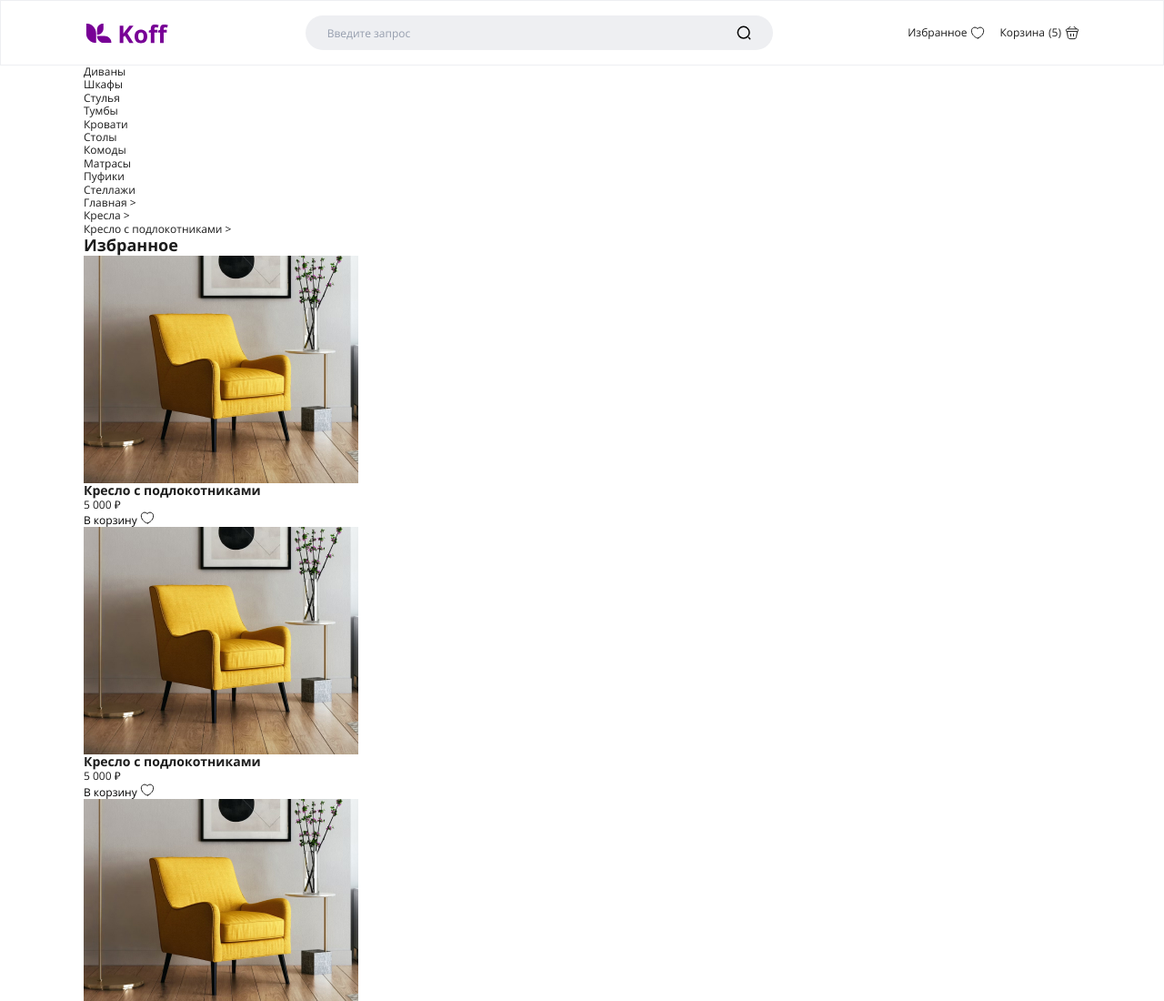
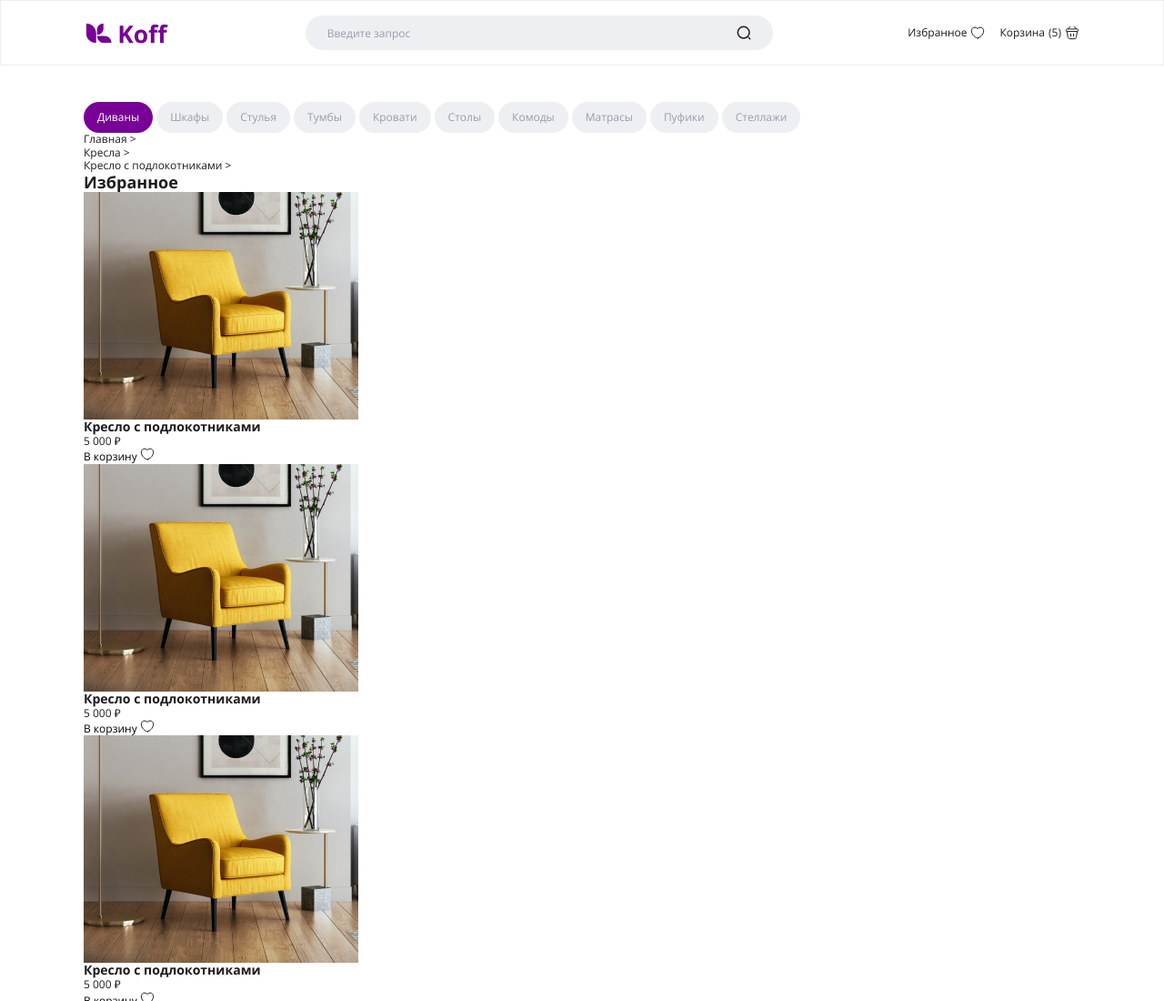
Before and after one commit to hemodon/koff, a website built with Vite: page index.html in a window 1280 px wide. Shown: the top 1100 px of the page at 91% size. Built offline with nearby package versions, Linux system fonts and the light colour scheme.

```diff
--- a/index.html
+++ b/index.html
@@ -63,7 +63,7 @@
 			<div class="container catalog__container">
 				<ul class="catalog__list">
 					<li class="catalog__item">
-						<a class="catalog__link" href="/category?slug=Диваны">Диваны</a>
+						<a class="catalog__link catalog__link-active" href="/category?slug=Диваны">Диваны</a>
 					</li>
 					<li class="catalog__item">
 						<a class="catalog__link" href="/category?slug=Шкафы">Шкафы</a>
--- a/style.scss
+++ b/style.scss
@@ -2,3 +2,4 @@
 @import 'styles/default.scss';
 @import 'styles/logo.scss';
 @import 'styles/header.scss';
+@import 'styles/catalog.scss';
--- /dev/null
+++ b/styles/catalog.scss
@@ -0,0 +1,61 @@
+.catalog {
+	overflow-x: hidden;
+	padding-top: 24px;
+
+	@media (min-width: 580px) {
+		padding-top: 32px;
+	}
+
+	@media (min-width: 820px) {
+		padding-top: 40px;
+	}
+
+  &__container {
+		padding-right: 0;
+
+		@media (min-width: 820px) {
+			padding-right: 43px;
+		}
+
+		@media (min-width: 820px) {
+			padding-right: 92px;
+		}
+	}
+
+  &__list {
+		overflow-x: auto;
+		display: flex;
+		gap: 4px;
+	}
+
+  &__link {
+		display: block;
+		padding: 9px 14px;
+		color: var(--silver, #969EAE);
+		border-radius: 32px;
+		border: 1px solid transparent;
+		background: var(--form, #EEEFF2);
+		outline: none;
+
+		&:hover,
+		&:focus-visible {
+			color: var(--violet, #780096);
+			border-color: var(--violet, #780096);
+		}
+
+		&:active,
+		&-active {
+			color: #fff;
+			background: var(--violet, #780096);
+		}
+		&-active {
+			pointer-events: none;
+
+			&:focus-visible{
+				color: #fff;
+			}
+		}
+	}
+}
+
+// time 11:34
--- a/styles/header.scss
+++ b/styles/header.scss
@@ -37,7 +37,7 @@
 			border: none;
 
 				&::placeholder {
-					color: #969EAE;
+					color: var(--silver, #969EAE);
 					font-size: 12px;
 					line-height: 1.2;
 				}
@@ -53,10 +53,10 @@
 			top: 50%;
 			right: 24px;
 			transform: translateY(-50%);
-			color: var(--, #1C1C1C);
+			color: var(--main, #1C1C1C);
 			border-radius: 4px;
 			outline-offset: 4px;
-			outline: 1 px solid transparent;
+			outline: 1px solid transparent;
 
 			&:hover,
 			&:active,
```
